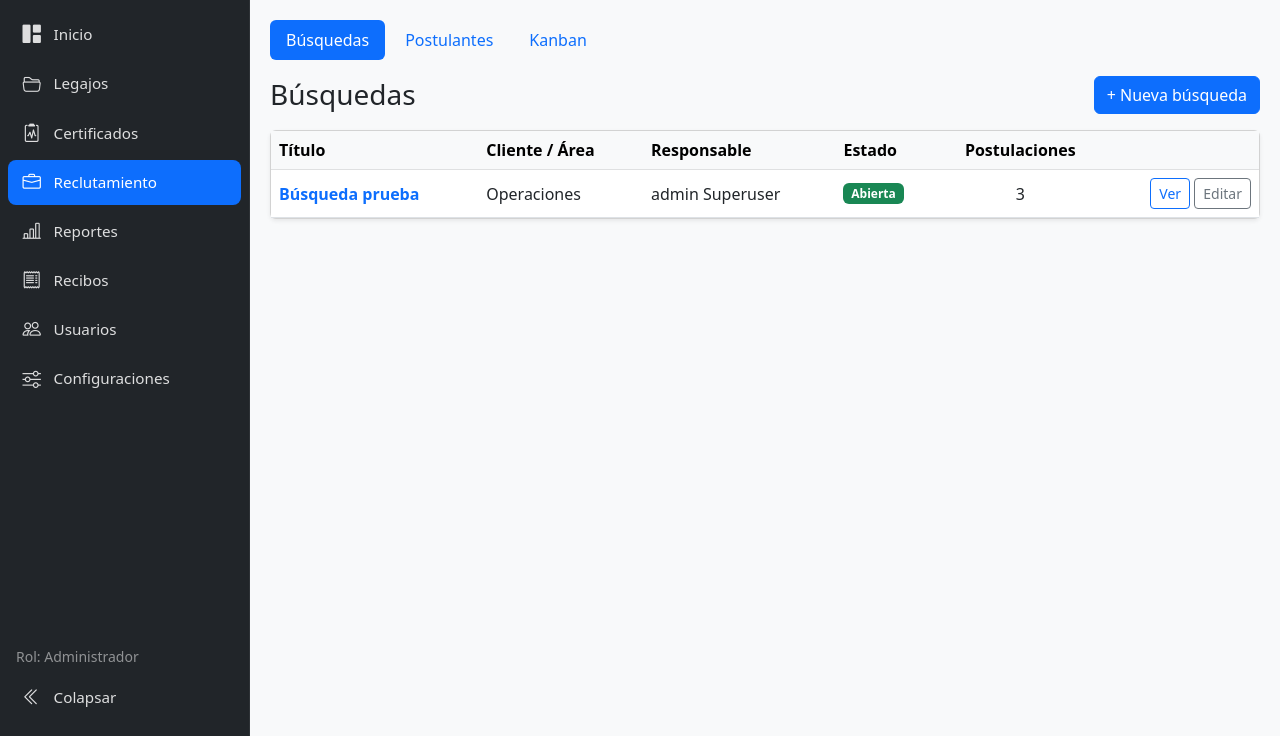
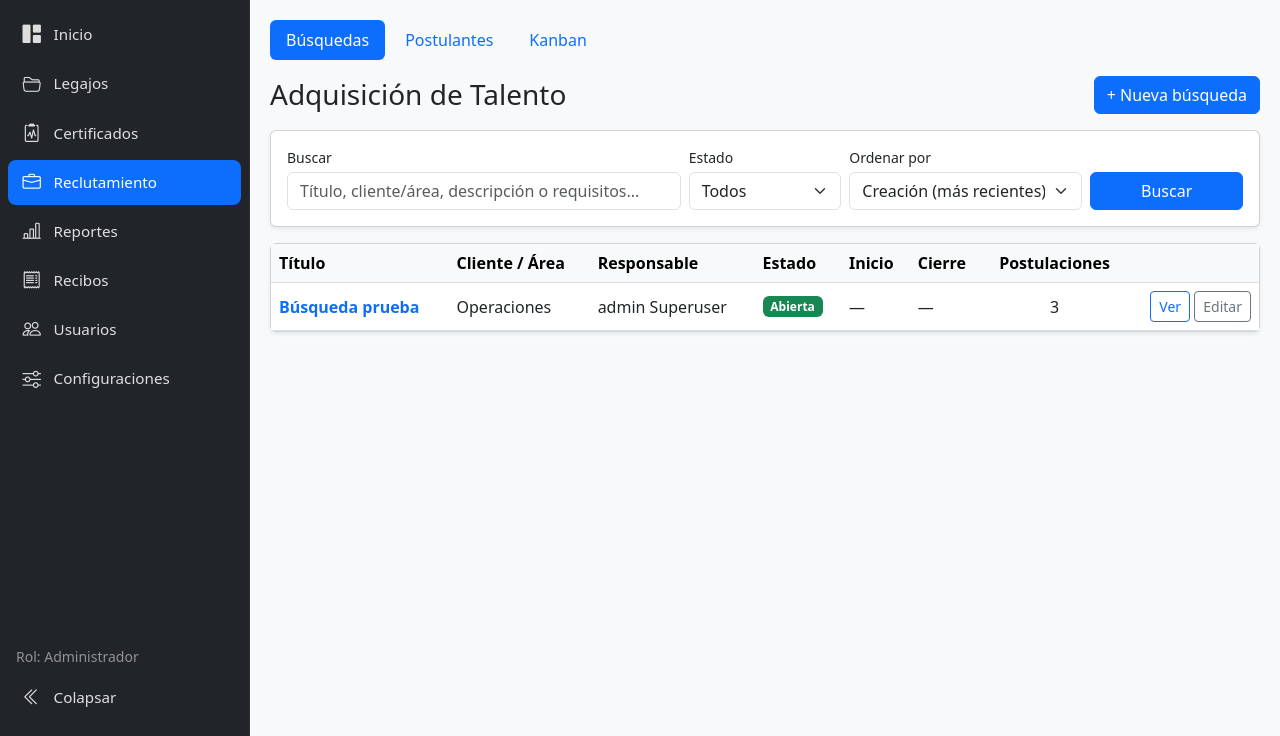
Before and after one commit to hmenta/HRM_open, a Django app: page /recruitment/positions/ in a window 1280 px wide. Shown: the part 64-800 px from the top of the page. Run offline with Django 4.2, Linux system fonts and the light colour scheme; a user stored in the database is signed in; data comes from the database, SQL or seed files in the repository.

Commit message:
Add files via upload
Modificaciones visuales para la inclusión de filtros en panel de búsquedas e incorporación o modificación de CVs en la edición de perfiles de candidatos.

```diff
--- a/templates/recruitment/positions.html
+++ b/templates/recruitment/positions.html
@@ -4,21 +4,85 @@
 
 {% block recruitment_content %}
 <div class="d-flex justify-content-between align-items-center mb-3">
-  <h1 class="h3 mb-0">Búsquedas</h1>
+  <h1 class="h3 mb-0">Adquisición de Talento</h1>
   {% if can_manage_recruitment %}
     <a href="{% url 'recruitment:position_create' %}" class="btn btn-primary">+ Nueva búsqueda</a>
   {% endif %}
 </div>
+
+<form method="get" class="card card-body shadow-sm mb-3">
+  <div class="row g-2 align-items-end">
+    <div class="col-12 col-md-5">
+      <label for="id_q" class="form-label small mb-1">Buscar</label>
+      <input
+        id="id_q"
+        type="text"
+        name="q"
+        value="{{ q }}"
+        class="form-control"
+        placeholder="Título, cliente/área, descripción o requisitos..."
+      >
+    </div>
+
+    <div class="col-6 col-md-2">
+      <label for="id_status" class="form-label small mb-1">Estado</label>
+      <select id="id_status" name="status" class="form-select">
+        <option value="">Todos</option>
+        {% for val, label in status_choices %}
+          <option value="{{ val }}" {% if status_filter == val %}selected{% endif %}>{{ label }}</option>
+        {% endfor %}
+      </select>
+    </div>
+
+    <div class="col-6 col-md-3">
+      <label for="id_sort" class="form-label small mb-1">Ordenar por</label>
+      <select id="id_sort" name="sort" class="form-select">
+        {% for sort_key, sort_label in sort_options %}
+          <option value="{{ sort_key }}" {% if current_sort == sort_key %}selected{% endif %}>{{ sort_label }}</option>
+        {% endfor %}
+      </select>
+    </div>
+
+    <div class="col-12 col-md-2 d-flex gap-2">
+      <button type="submit" class="btn btn-primary w-100">Buscar</button>
+      {% if q or status_filter or current_sort != "-created_at" %}
+        <a href="{% url 'recruitment:positions' %}" class="btn btn-outline-secondary" title="Limpiar filtros">✕</a>
+      {% endif %}
+    </div>
+  </div>
+</form>
 
 <div class="card shadow-sm">
   <div class="table-responsive">
     <table class="table table-hover align-middle mb-0">
       <thead class="table-light">
         <tr>
-          <th>Título</th>
-          <th>Cliente / Área</th>
+          <th>
+            <a href="?q={{ q|urlencode }}&status={{ status_filter|urlencode }}&sort={% if current_sort == 'title' %}-title{% else %}title{% endif %}" class="text-decoration-none text-reset">
+              Título {% if current_sort == "title" %}↑{% elif current_sort == "-title" %}↓{% endif %}
+            </a>
+          </th>
+          <th>
+            <a href="?q={{ q|urlencode }}&status={{ status_filter|urlencode }}&sort={% if current_sort == 'client' %}-client{% else %}client{% endif %}" class="text-decoration-none text-reset">
+              Cliente / Área {% if current_sort == "client" %}↑{% elif current_sort == "-client" %}↓{% endif %}
+            </a>
+          </th>
           <th>Responsable</th>
-          <th>Estado</th>
+          <th>
+            <a href="?q={{ q|urlencode }}&status={{ status_filter|urlencode }}&sort={% if current_sort == 'status' %}-status{% else %}status{% endif %}" class="text-decoration-none text-reset">
+              Estado {% if current_sort == "status" %}↑{% elif current_sort == "-status" %}↓{% endif %}
+            </a>
+          </th>
+          <th>
+            <a href="?q={{ q|urlencode }}&status={{ status_filter|urlencode }}&sort={% if current_sort == '-start_date' %}start_date{% else %}-start_date{% endif %}" class="text-decoration-none text-reset">
+              Inicio {% if current_sort == "-start_date" %}↓{% elif current_sort == "start_date" %}↑{% endif %}
+            </a>
+          </th>
+          <th>
+            <a href="?q={{ q|urlencode }}&status={{ status_filter|urlencode }}&sort={% if current_sort == 'closing_date' %}-closing_date{% else %}closing_date{% endif %}" class="text-decoration-none text-reset">
+              Cierre {% if current_sort == "closing_date" %}↑{% elif current_sort == "-closing_date" %}↓{% endif %}
+            </a>
+          </th>
           <th class="text-center">Postulaciones</th>
           <th></th>
         </tr>
@@ -38,6 +102,8 @@
               <span class="badge bg-secondary">{{ position.get_status_display }}</span>
             {% endif %}
           </td>
+          <td>{{ position.start_date|date:"d/m/Y"|default:"—" }}</td>
+          <td>{{ position.closing_date|date:"d/m/Y"|default:"—" }}</td>
           <td class="text-center">{{ position.applications.count }}</td>
           <td class="text-end">
             <a href="{% url 'recruitment:position_detail' position.pk %}" class="btn btn-sm btn-outline-primary">Ver</a>
@@ -47,7 +113,7 @@
           </td>
         </tr>
         {% empty %}
-        <tr><td colspan="6" class="text-center text-muted py-4">Todavía no hay búsquedas cargadas.</td></tr>
+        <tr><td colspan="8" class="text-center text-muted py-4">No se encontraron búsquedas con los criterios seleccionados.</td></tr>
         {% endfor %}
       </tbody>
     </table>
```
Also changed, not shown: templates/recruitment/candidate_detail.html (+22 -12 lines), templates/recruitment/candidate_form.html (+28 -8 lines).
